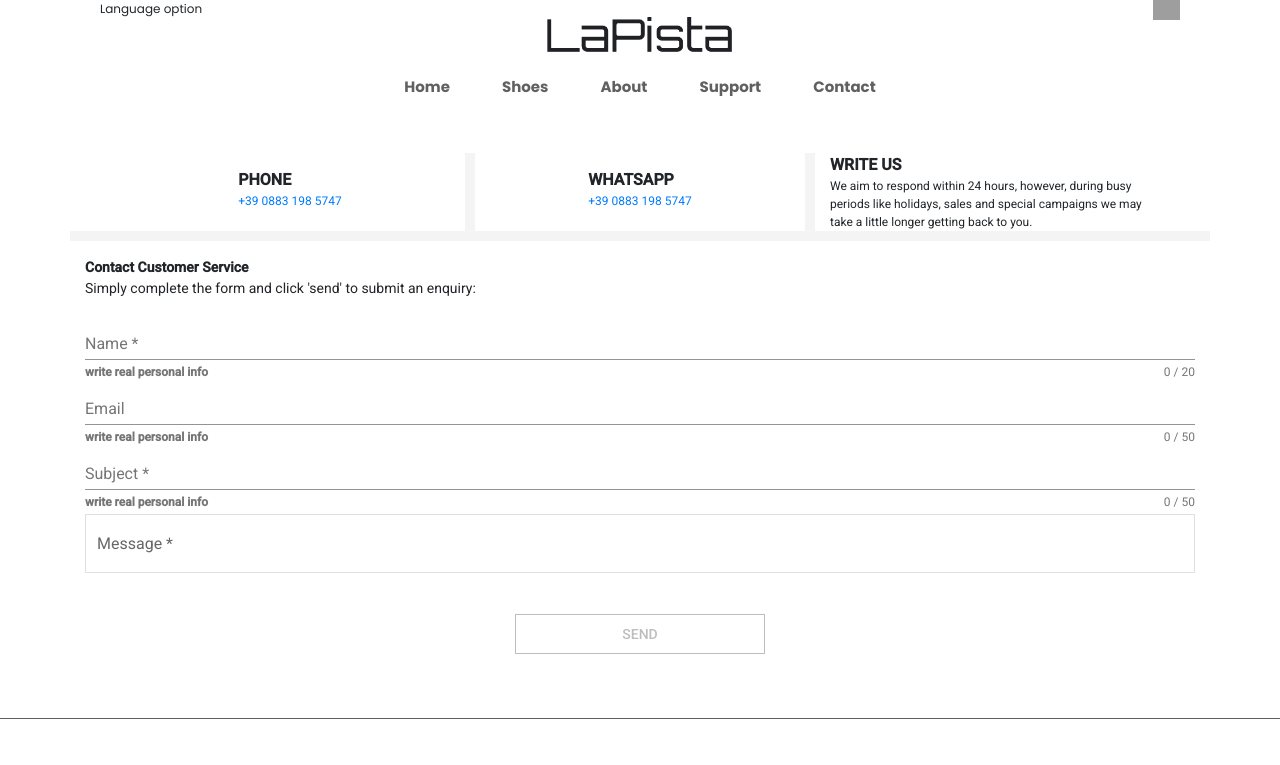
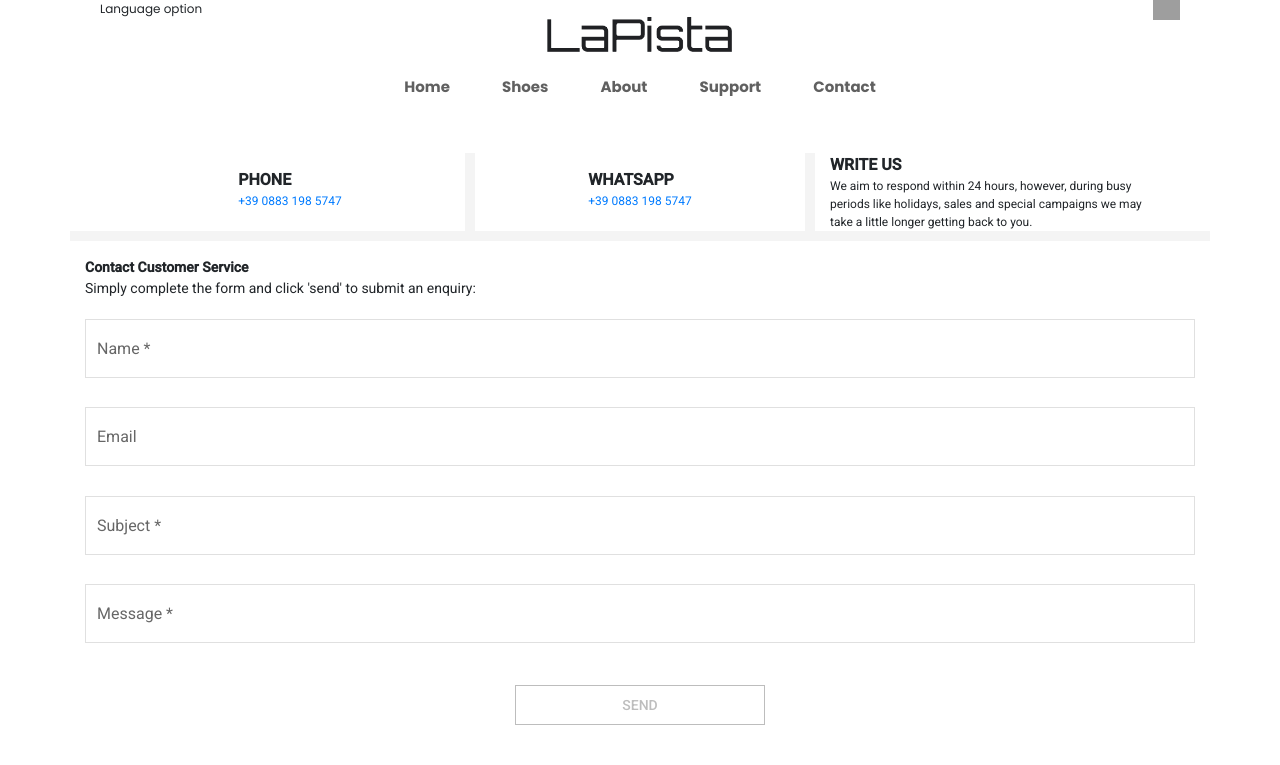
Before and after one commit to masterbg94/lapista, an Angular app: page /contact in a window 1280 px wide. Shown: the top 765 px of the page. Built offline with nearby package versions, Linux system fonts and the light colour scheme; grey boxes are pictures that could not be loaded.

Commit message:
[Contact form fields fix] * changed style contact form fields to rounded

```diff
--- a/src/app/core/components/contact-form/contact-form.component.html
+++ b/src/app/core/components/contact-form/contact-form.component.html
@@ -13,51 +13,33 @@
       <form action="" [formGroup]="sendMailForm">
         <div class="d-flex flex-wrap">
           <div class="col-12 flex-grow-1">
-            <mat-form-field class="example-full-width">
+            <mat-form-field appearance="outline" class="example-full-width">
               <mat-label>Name</mat-label>
               <input
                 matInput
-                #name
-                maxlength="256"
-                placeholder="Ex. I need help with..."
+                placeholder="Enter name"
                 formControlName="name"
               />
-              <mat-hint align="start"
-              ><strong>write real personal info</strong></mat-hint
-              >
-              <mat-hint align="end">{{ name.value.length }} / 20</mat-hint>
             </mat-form-field>
           </div>
           <div class="col-12 flex-grow-1">
-            <mat-form-field class="example-full-width">
+            <mat-form-field appearance="outline" class="example-full-width">
               <mat-label>Email</mat-label>
               <input
                 matInput
-                #email
-                maxlength="50"
-                placeholder="Ex. I need help with..."
+                placeholder="Enter email"
                 formControlName="email"
               />
-              <mat-hint align="start"
-              ><strong>write real personal info</strong></mat-hint
-              >
-              <mat-hint align="end">{{ email.value.length }} / 50</mat-hint>
             </mat-form-field>
           </div>
           <div class="col-12 flex-grow-1">
-            <mat-form-field class="example-full-width">
+            <mat-form-field appearance="outline" class="example-full-width">
               <mat-label>Subject</mat-label>
               <input
                 matInput
-                #subject
-                maxlength="50"
-                placeholder="Ex. I need help with..."
+                placeholder="Enter subject"
                 formControlName="subject"
               />
-              <mat-hint align="start"
-              ><strong>write real personal info</strong></mat-hint
-              >
-              <mat-hint align="end">{{ email.value.length }} / 50</mat-hint>
             </mat-form-field>
           </div>
           <div class="col-12 flex-grow-1">
```
